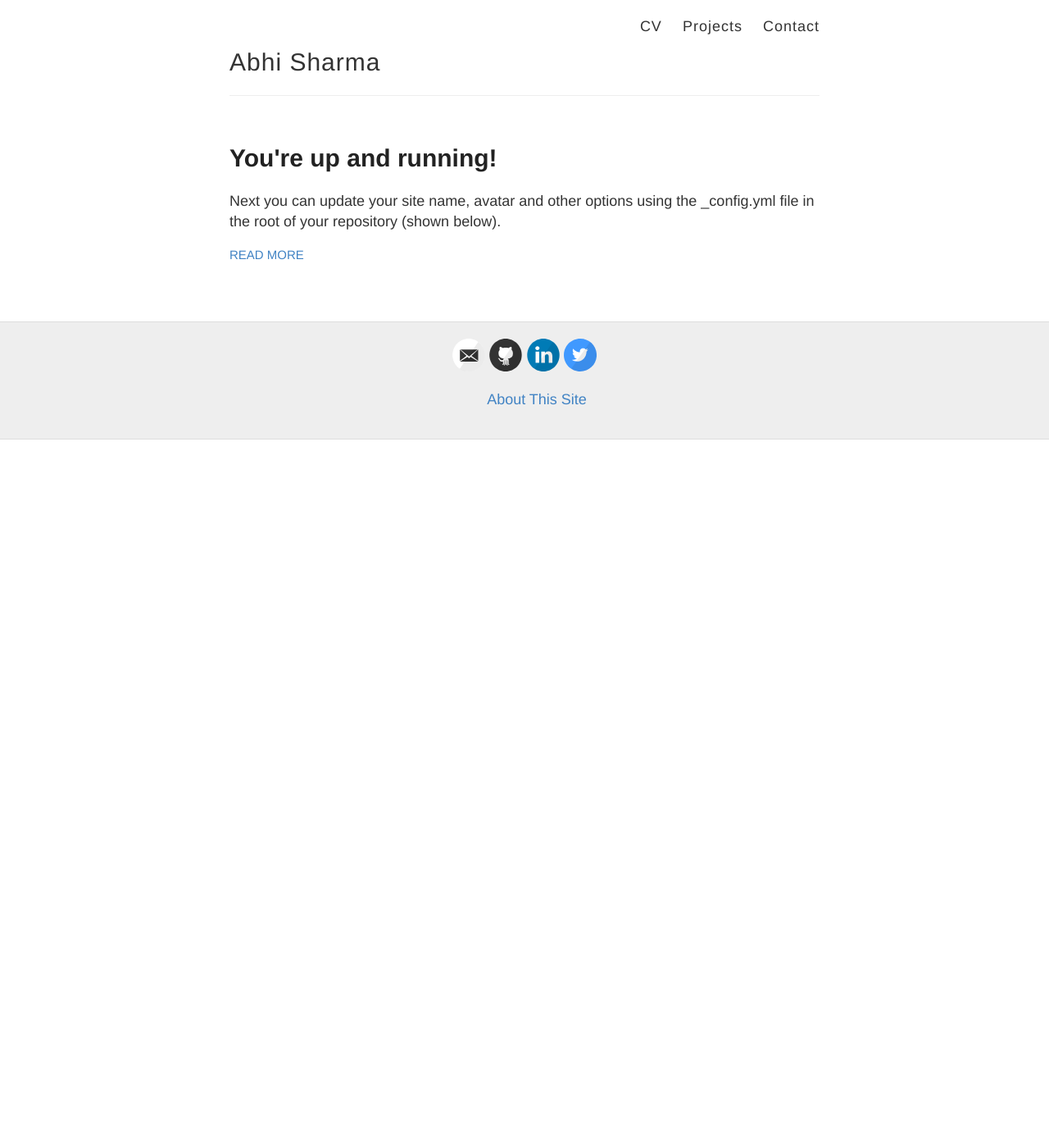
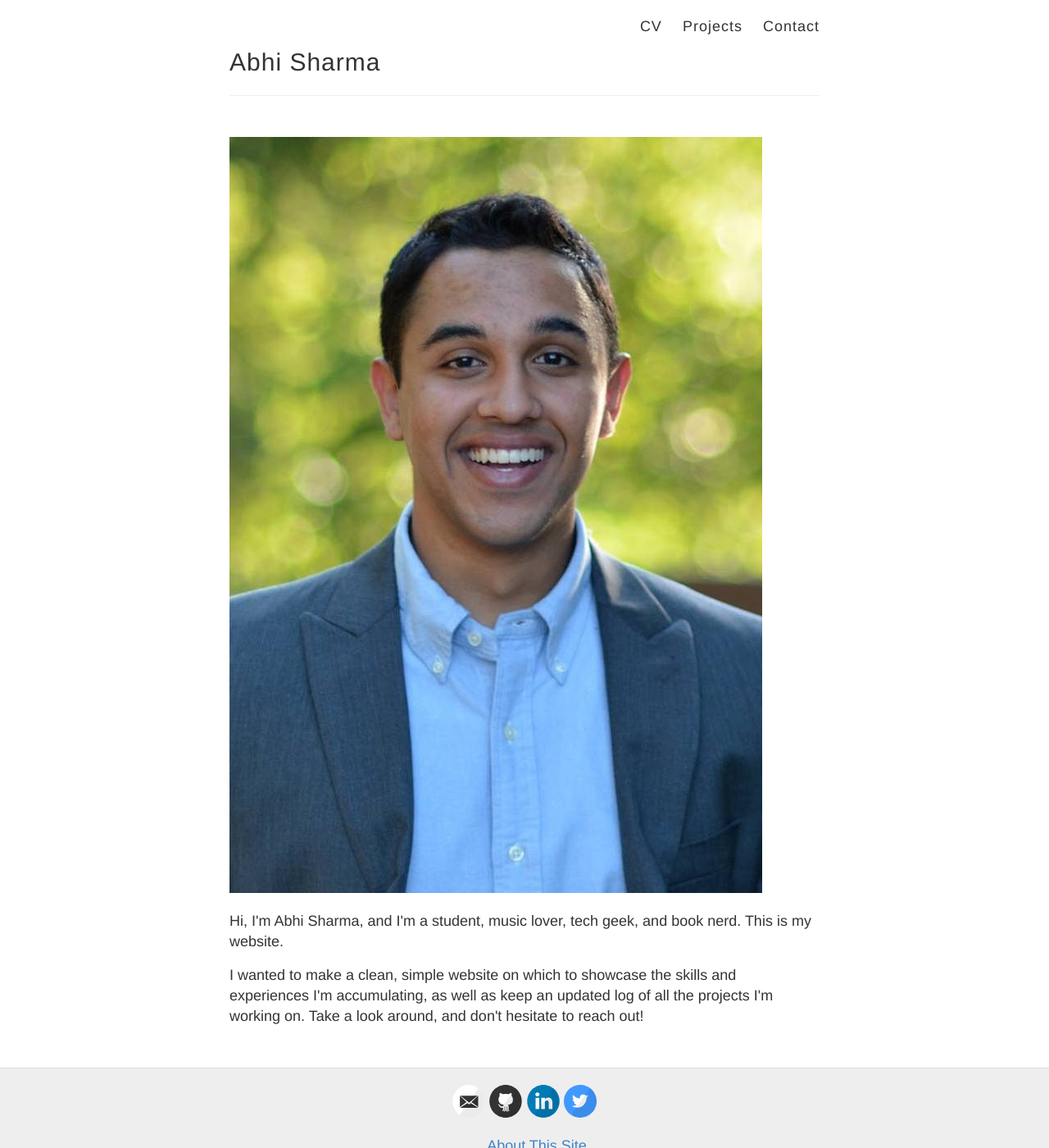
Before and after one commit to abhi-v-sharma/abhi-v-sharma.github.io, a Jekyll site: the page built from index.html, in a window 1280 px wide and 1400 px high. Shown: the whole window at 82% size. Built offline with Jekyll 4.4.1, drawn with Linux system fonts in a browser that asks for light colours.

Commit message:
changed home page

```diff
--- a/_layouts/default.html
+++ b/_layouts/default.html
@@ -41,7 +41,7 @@
       <div class="container">
         <footer class="footer">
           	{% include svg-icons.html %}
-          	<ul style="list-style: none;">
+          	<ul style="list-style: none;" class="centeralign">
           		<li><a href="{{ site.baseurl }}/about">About This Site</a></li>
           	</ul>
         </footer>
--- a/index.html
+++ b/index.html
@@ -1,18 +1,17 @@
 ---
 layout: default
+title: abhi-v-sharma.github.io
+cv: passive
+projects: passive
+contact: passive
+description: Abhi Sharma is a student, music lover, tech geek, and book nerd. This is his website.
 ---
 
-<div class="posts">
-  {% for post in site.posts %}
-    <article class="post">
-
-      <h1><a href="{{ site.baseurl }}{{ post.url }}">{{ post.title }}</a></h1>
-
-      <div class="entry">
-        {{ post.excerpt }}
-      </div>
-
-      <a href="{{ site.baseurl }}{{ post.url }}" class="read-more">Read More</a>
-    </article>
-  {% endfor %}
+<div class="row marketing">
+	<div class="col-sm-4">
+	<img  class="img-circle avatar" alt="Abhi Sharma" src="images/abhi-pic.jpeg">
+	</div>
+	<p>Hi, I'm Abhi Sharma, and I'm a student, music lover, tech geek, and book nerd. This is my website.</p>
+	<p>I wanted to make a clean, simple website on which to showcase the skills and experiences I'm accumulating, as well as
+		keep an updated log of all the projects I'm working on. Take a look around, and don't hesitate to reach out!</p>
 </div>
```
